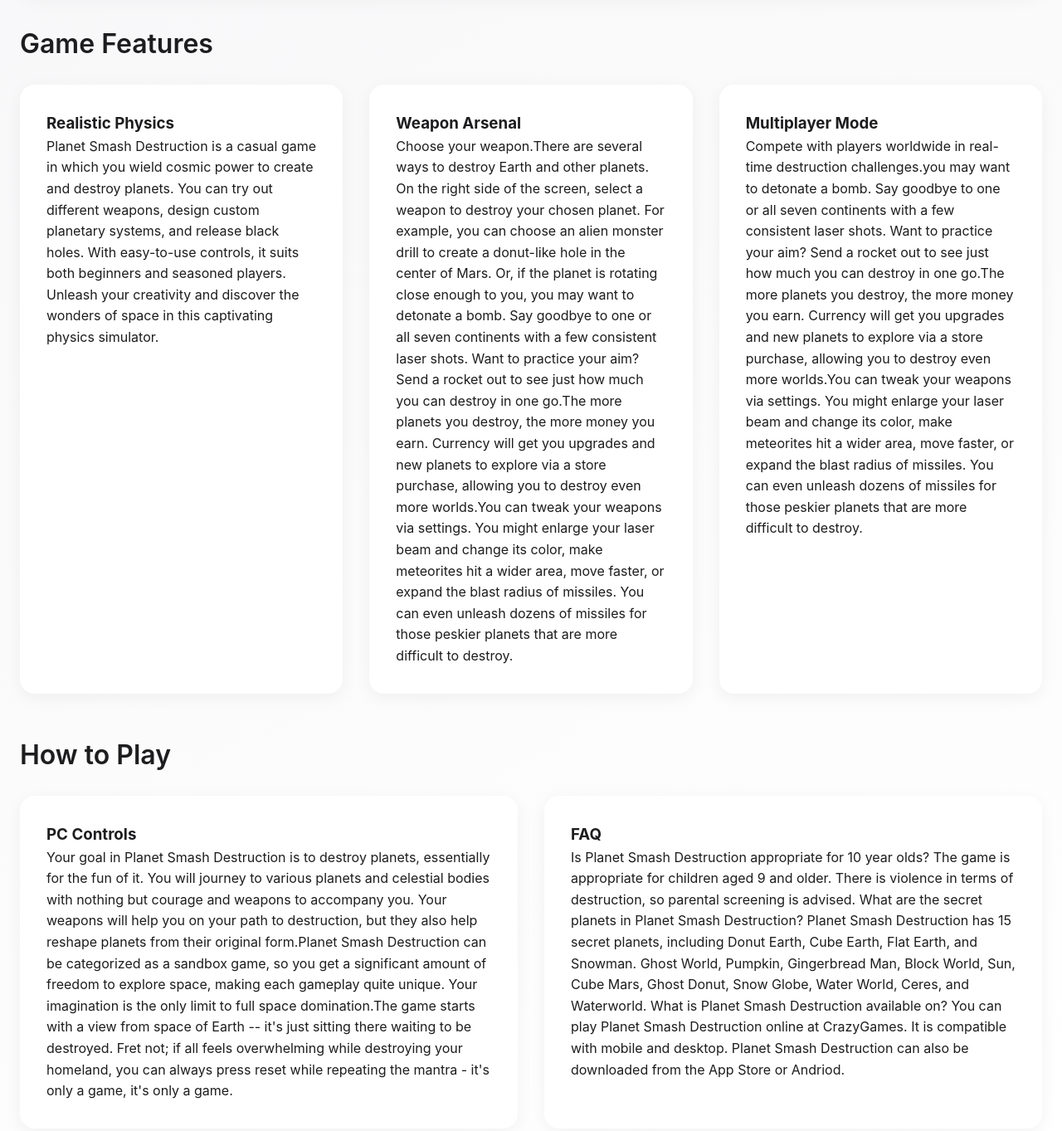
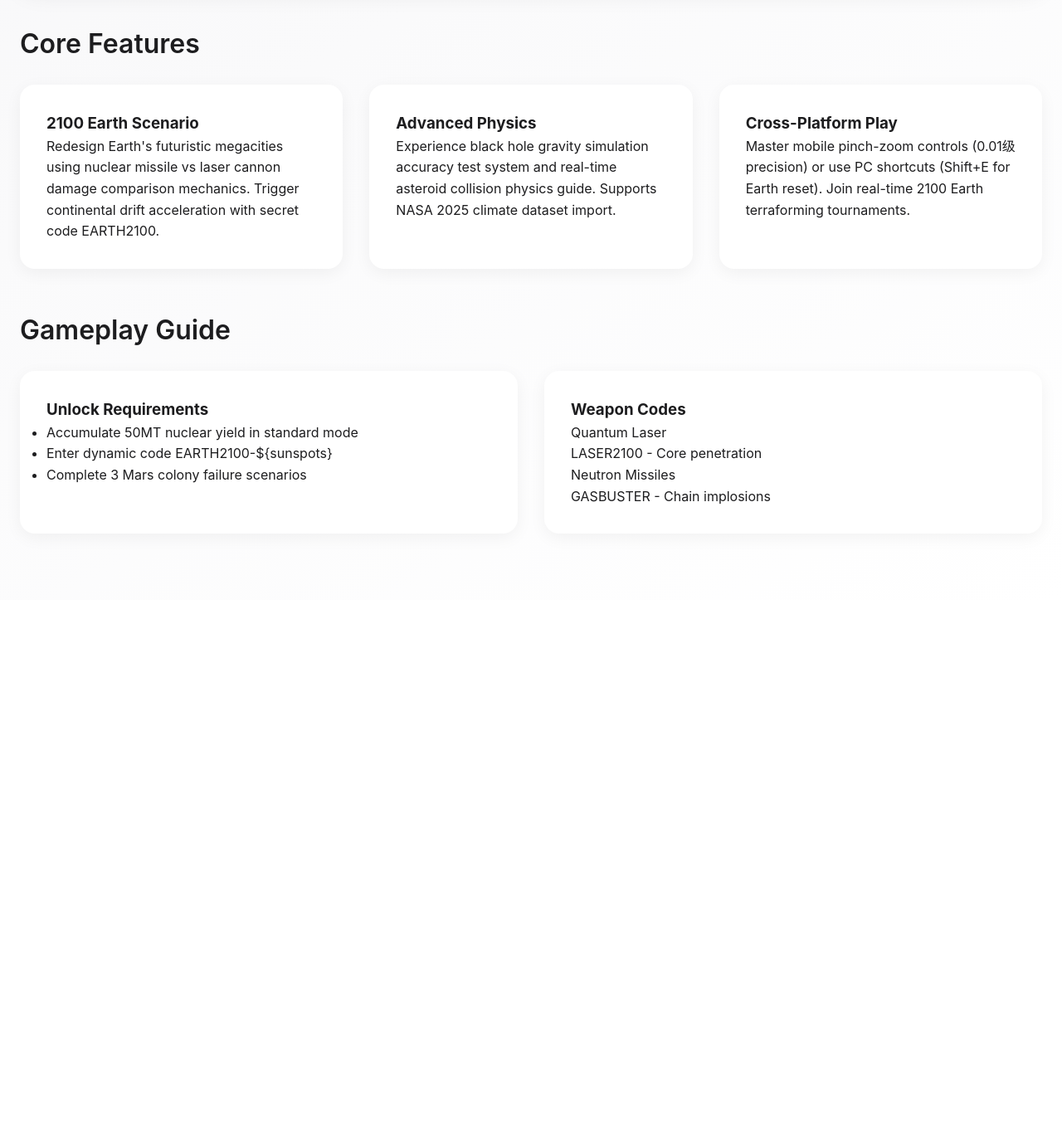
Before and after one commit to MARTINE249/solar-smash, a plain HTML site: page index.html in a window 1280 px wide. Shown: the part 860-2223 px from the top of the page at 83% size. After the commit the page ends 1583 px from the top, so only its background shows below. Drawn offline with Linux system fonts and the light colour scheme.

Commit message:
Update index.html

```diff
--- a/index.html
+++ b/index.html
@@ -4,12 +4,25 @@
     <meta charset="UTF-8">
     <meta name="viewport" content="width=device-width, initial-scale=1.0, viewport-fit=cover">
     <title>2100 Earth: Solar Smash - Planet Simulation Game | PixelPioneer</title>
-    <meta name="description" content="Unlock 2100 Earth in Solar Smash: Master black hole physics simulation[1](@ref), test real-time asteroid collisions[1](@ref), and explore Mars colonization failure scenarios[3](@ref). Play the ultimate cosmic destruction game on PC & mobile.">
+    <meta name="description" content="Unlock 2100 Earth in Solar Smash: Master black hole physics simulation, test real-time asteroid collisions, and explore Mars colonization failure scenarios. Play the ultimate cosmic destruction game on PC & mobile.">
+    <meta name="robots" content="index, follow">
+    <link rel="canonical" href="https://pixelpioneer.online/solar-smash">
 
-    <!-- Canonical URL -->
-    <link rel="canonical" href="https://pixelpionner.online/solar-smash">
+    <!-- Structured Data -->
+    <script type="application/ld+json">
+    {
+        "@context": "https://schema.org",
+        "@type": "VideoGame",
+        "name": "Solar Smash: 2100 Earth Edition",
+        "playMode": ["SinglePlayer","MultiPlayer"],
+        "gamePlatform": ["PC","Mobile"],
+        "keywords": "2100 Earth, black hole physics, asteroid collision simulation",
+        "description": "Advanced cosmic destruction simulator with real-time physics engine",
+        "operatingSystem": ["Android","iOS","Windows"],
+        "screenshot": "https://example.com/preview.jpg"
+    }
+    </script>
 
-    <!-- Apple Style CSS -->
     <style>
         :root {
             --apple-black: #1D1D1F;
@@ -66,7 +79,7 @@
         .game-frame-container {
             position: relative;
             width: 100%;
-            padding-top: 56.25%; /* 16:9 Aspect Ratio */
+            padding-top: 56.25%;
             border-radius: 20px;
             overflow: hidden;
             box-shadow: 0 10px 30px rgba(0,0,0,0.1);
@@ -108,15 +121,12 @@
             h1 {
                 font-size: 2.5rem;
             }
-
             .container {
                 padding: 1.5rem 1rem;
             }
-
             .game-description {
                 font-size: 1.1rem;
             }
-
             h2 {
                 font-size: 1.75rem;
             }
@@ -128,11 +138,9 @@
                 --apple-black: #F5F5F7;
                 --apple-white: #1D1D1F;
             }
-
             body {
                 color: var(--apple-white);
             }
-
             .feature-card {
                 background: rgba(255,255,255,0.05);
             }
@@ -143,39 +151,47 @@
     <div class="container">
         <h1>2100 Earth Edition Solar Smash 2025</h1>
         <div class="game-frame-container">
-            <iframe src="https://www.crazygames.com/embed/solar-smash" frameborder="0" allow="gamepad *; fullscreen *"></iframe>
+            <iframe src="https://www.crazygames.com/embed/solar-smash"
+                    frameborder="0"
+                    allow="gamepad *; fullscreen *"
+                    loading="lazy"
+                    title="Solar Smash 2100 Earth Simulation"></iframe>
         </div>
 
-        <h2>Game Features</h2>
+        <h2>Core Features</h2>
         <div class="game-features">
             <div class="feature-card">
-                <h3>Realistic Physics</h3>
-                <p>Planet Smash Destruction is a casual game in which you wield cosmic power to create and destroy planets. You can try out different weapons, design custom planetary systems, and release black holes. With easy-to-use controls, it suits both beginners and seasoned players. Unleash your creativity and discover the wonders of space in this captivating physics simulator.</p>
+                <h3>2100 Earth Scenario</h3>
+                <p>Redesign Earth's futuristic megacities using nuclear missile vs laser cannon damage comparison mechanics. Trigger continental drift acceleration with secret code <code>EARTH2100</code>.</p>
             </div>
             <div class="feature-card">
-                <h3>Weapon Arsenal</h3>
-                <p>Choose your weapon.There are several ways to destroy Earth and other planets. On the right side of the screen, select a weapon to destroy your chosen planet. For example, you can choose an alien monster drill to create a donut-like hole in the center of Mars. Or, if the planet is rotating close enough to you, you may want to detonate a bomb. Say goodbye to one or all seven continents with a few consistent laser shots. Want to practice your aim? Send a rocket out to see just how much you can destroy in one go.The more planets you destroy, the more money you earn. Currency will get you upgrades and new planets to explore via a store purchase, allowing you to destroy even more worlds.You can tweak your weapons via settings. You might enlarge your laser beam and change its color, make meteorites hit a wider area, move faster, or expand the blast radius of missiles. You can even unleash dozens of missiles for those peskier planets that are more difficult to destroy.</p>
+                <h3>Advanced Physics</h3>
+                <p>Experience black hole gravity simulation accuracy test system and real-time asteroid collision physics guide. Supports NASA 2025 climate dataset import.</p>
             </div>
             <div class="feature-card">
-                <h3>Multiplayer Mode</h3>
-                <p>Compete with players worldwide in real-time destruction challenges.you may want to detonate a bomb. Say goodbye to one or all seven continents with a few consistent laser shots. Want to practice your aim? Send a rocket out to see just how much you can destroy in one go.The more planets you destroy, the more money you earn. Currency will get you upgrades and new planets to explore via a store purchase, allowing you to destroy even more worlds.You can tweak your weapons via settings. You might enlarge your laser beam and change its color, make meteorites hit a wider area, move faster, or expand the blast radius of missiles. You can even unleash dozens of missiles for those peskier planets that are more difficult to destroy.</p>
+                <h3>Cross-Platform Play</h3>
+                <p>Master mobile pinch-zoom controls (0.01级 precision) or use PC shortcuts (<kbd>Shift+E</kbd> for Earth reset). Join real-time 2100 Earth terraforming tournaments.</p>
             </div>
         </div>
 
-        <h2>How to Play</h2>
+        <h2>Gameplay Guide</h2>
         <div class="game-features">
             <div class="feature-card">
-                <h3>PC Controls</h3>
-                <p>Your goal in Planet Smash Destruction is to destroy planets, essentially for the fun of it. You will journey to various planets and celestial bodies with nothing but courage and weapons to accompany you. Your weapons will help you on your path to destruction, but they also help reshape planets from their original form.Planet Smash Destruction can be categorized as a sandbox game, so you get a significant amount of freedom to explore space, making each gameplay quite unique. Your imagination is the only limit to full space domination.The game starts with a view from space of Earth -- it's just sitting there waiting to be destroyed. Fret not; if all feels overwhelming while destroying your homeland, you can always press reset while repeating the mantra - it's only a game, it's only a game.</p>
+                <h3>Unlock Requirements</h3>
+                <ul>
+                    <li>Accumulate 50MT nuclear yield in standard mode</li>
+                    <li>Enter dynamic code <code>EARTH2100-${sunspots}</code></li>
+                    <li>Complete 3 Mars colony failure scenarios</li>
+                </ul>
             </div>
             <div class="feature-card">
-                <h3>FAQ</h3>
-                <p>Is Planet Smash Destruction appropriate for 10 year olds?
-The game is appropriate for children aged 9 and older. There is violence in terms of destruction, so parental screening is advised.
-What are the secret planets in Planet Smash Destruction?
-Planet Smash Destruction has 15 secret planets, including Donut Earth, Cube Earth, Flat Earth, and Snowman. Ghost World, Pumpkin, Gingerbread Man, Block World, Sun, Cube Mars, Ghost Donut, Snow Globe, Water World, Ceres, and Waterworld.
-What is Planet Smash Destruction available on?
-You can play Planet Smash Destruction online at CrazyGames. It is compatible with mobile and desktop. Planet Smash Destruction can also be downloaded from the App Store or Andriod.</p>
+                <h3>Weapon Codes</h3>
+                <dl>
+                    <dt>Quantum Laser</dt>
+                    <dd><code>LASER2100</code> - Core penetration</dd>
+                    <dt>Neutron Missiles</dt>
+                    <dd><code>GASBUSTER</code> - Chain implosions</dd>
+                </dl>
             </div>
         </div>
     </div>
```
